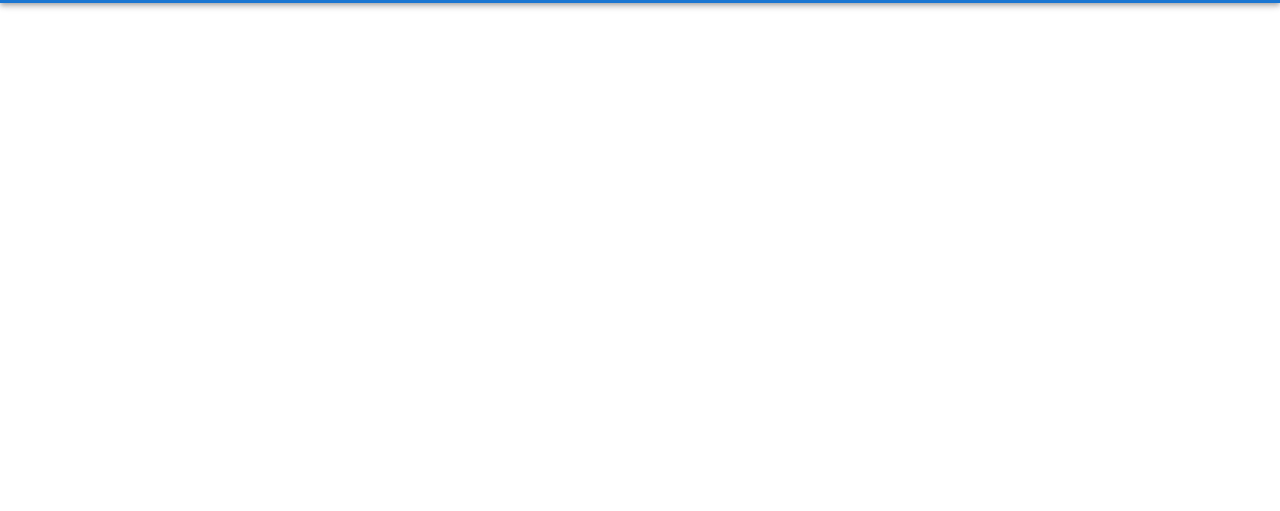
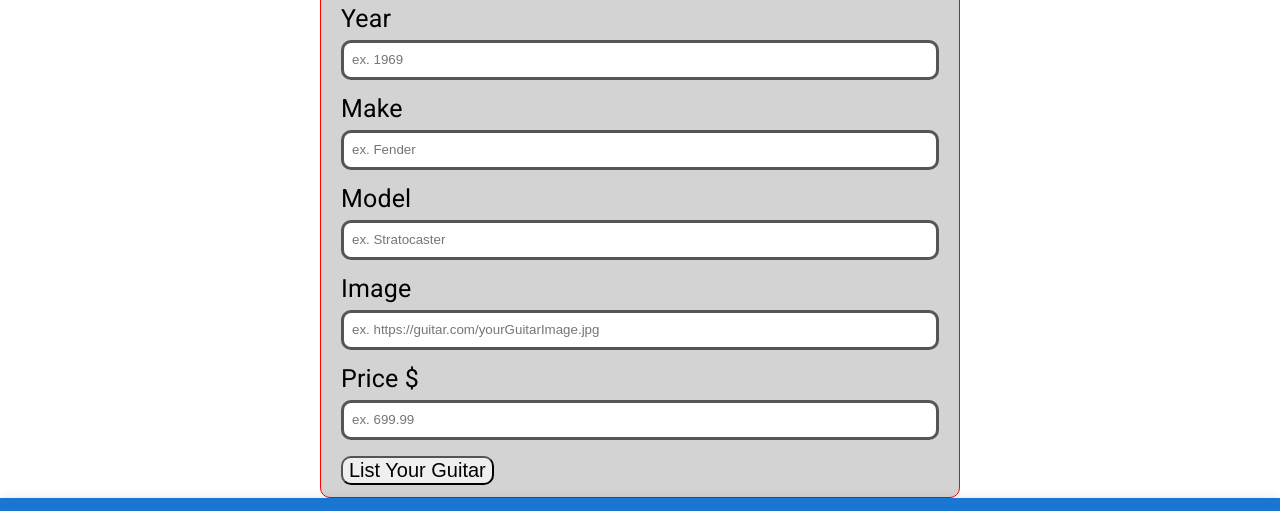
Before and after one commit to riverferguson/phase-2-project, a React app in the folder phase-2-project/: page /guitars/new in a window 1280 px wide. Shown: the part 194-705 px from the top of the page. Built offline with nearby package versions, Linux system fonts and the light colour scheme; data requests are answered from the project's data file.

Commit message:
update form css and add div to form.js

```diff
--- a/phase-2-project/src/components/GuitarForm.css
+++ b/phase-2-project/src/components/GuitarForm.css
@@ -1,29 +1,34 @@
-.guitarForm {
+.formContainer {
   border-radius: 10px;
   border: 1px solid #ccc;
   border-color: red;
-  padding: 1%;
-  margin: null;
+  padding: 10px 20px;
+  margin: auto;
   text-align: left;
-  width: 25rem;
-  background-color: rgb(193, 203, 203);
+  width: 50%;
+  background-color: lightgray;
   color: black;
   font-size: 25px;
+  position: relative;
+  width: 50%;
 }
 
 .inputBox {
-  width: 15rem;
-  height: 1.5rem;
+  width: 100%;
+  height: 2.5rem;
   margin-bottom: 10px;
-  background-color: cornsilk;
+  border: 3px solid #555;
   border-radius: 10px;
   padding: 0.5rem;
 }
 
 .listButton {
   align-items: left;
+  border-radius: 10px;
+  font-size: 20px;
 }
 
 .label {
-  font-size: x-large;
+  padding: 12px 12px 12px 0;
+  display: inline-block;
 }
--- a/phase-2-project/src/components/GuitarForm.js
+++ b/phase-2-project/src/components/GuitarForm.js
@@ -41,61 +41,74 @@ const GuitarForm = ({ addGuitar }) => {
   };
 
   return (
-    <form onSubmit={handleSubmit}>
+    <form className='formContainer' onSubmit={handleSubmit}>
+      <div>
+        <h2>Sell Your Guitar</h2>
+        <div>
           <label>Year </label>
 
           <input
             className="inputBox"
-        placeholder="what year was your guitar made?"
-        type="text"
+            placeholder="ex. 1969"
+            type="number"
             name="year"
             value={formData.year}
             onChange={handleChange}
           />
+        </div>
 
+        <div>
           <label>Make </label>
 
           <input
             className="inputBox"
-        placeholder="guitar manufacturer"
+            placeholder="ex. Fender"
             type="text"
             name="make"
             value={formData.make}
             onChange={handleChange}
           />
+        </div>
 
+        <div>
           <label>Model </label>
 
           <input
             className="inputBox"
-        placeholder="model of your guitar"
+            placeholder="ex. Stratocaster"
             type="text"
             name="model"
             value={formData.model}
             onChange={handleChange}
           />
+        </div>
 
+        <div>
           <label>Image </label>
 
           <input
             className="inputBox"
-        placeholder="image URL of your guitar"
+            placeholder="ex. https://guitar.com/yourGuitarImage.jpg"
             type="text"
             name="image"
             value={formData.image}
             onChange={handleChange}
           />
+        </div>
 
+        <div>
           <label>Price $</label>
 
           <input
             className="inputBox"
-        placeholder="your bid price"
+            placeholder="ex. 699.99"
             type="number"
             name="price"
             value={formData.price}
             onChange={handleChange}
           />
+        </div>
+      </div>
 
       <button className="listButton" type="submit">
         List Your Guitar
--- a/phase-2-project/src/components/Nav.css
+++ b/phase-2-project/src/components/Nav.css
@@ -1,4 +1,4 @@
-/* * {
+ * {
     box-sizing: border-box;
 }
 
@@ -43,4 +43,4 @@ body {
 
 .na li:hover {
     background-color: #777;
-} */
+}
--- a/phase-2-project/src/components/Nav.js
+++ b/phase-2-project/src/components/Nav.js
@@ -1,6 +1,7 @@
 import React from 'react'
 import { Link } from 'react-router-dom'
 import { AppBar, CssBaseline, Toolbar, Typography} from "@mui/material";
+import './Nav.css'
 
 const Nav = () => {
   return (
--- a/phase-2-project/src/components/Search.js
+++ b/phase-2-project/src/components/Search.js
@@ -1,7 +1,7 @@
 import "./Search.css"
 
 
-const Search = ({searchMake, setSearchMake, modelSearch, setModelSearch}) => {
+const Search = ({ setSearchMake, setModelSearch}) => {
 
 
   const handleMakeSearch = (event) => {
```
Lines whose indentation alone changed are shown as unchanged.
